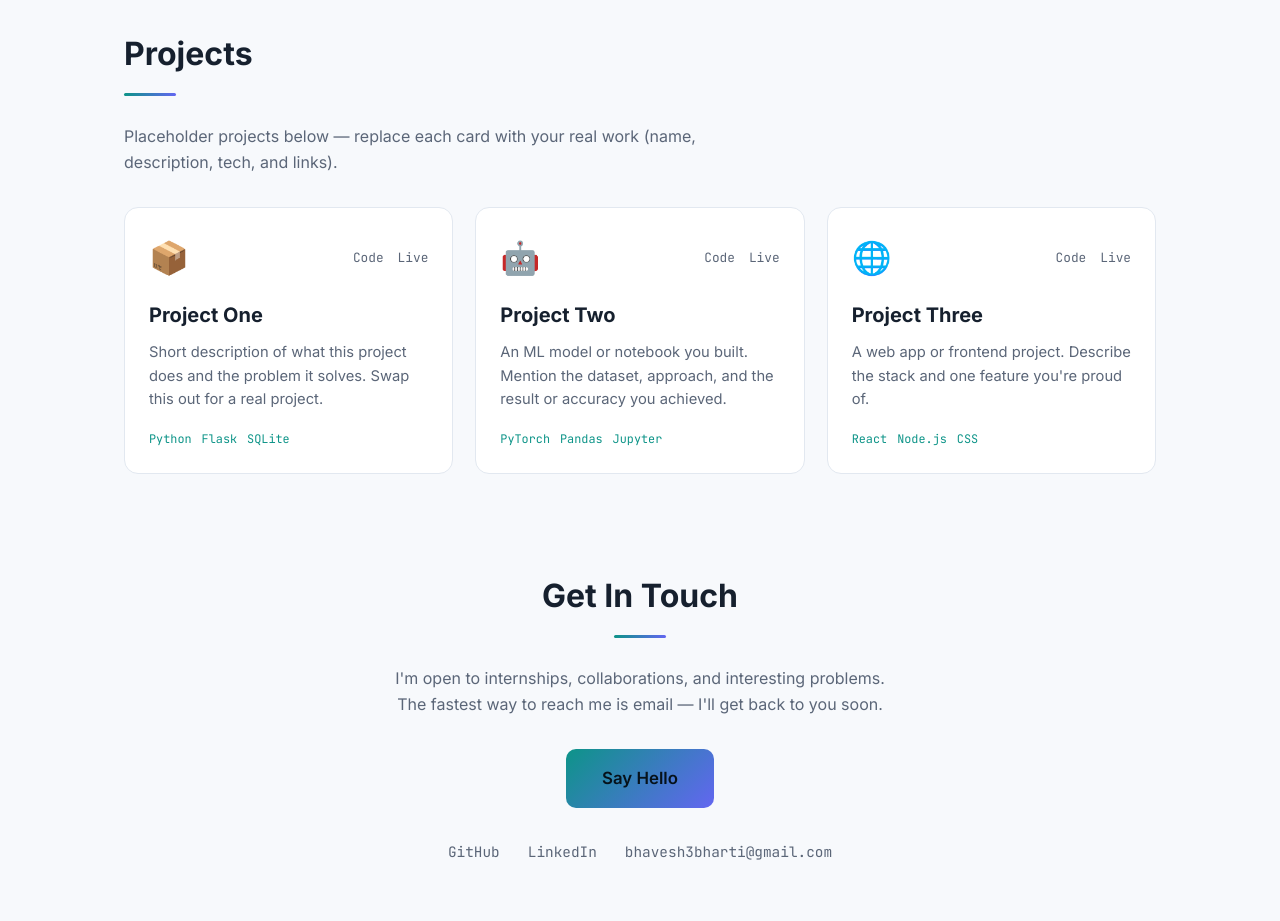
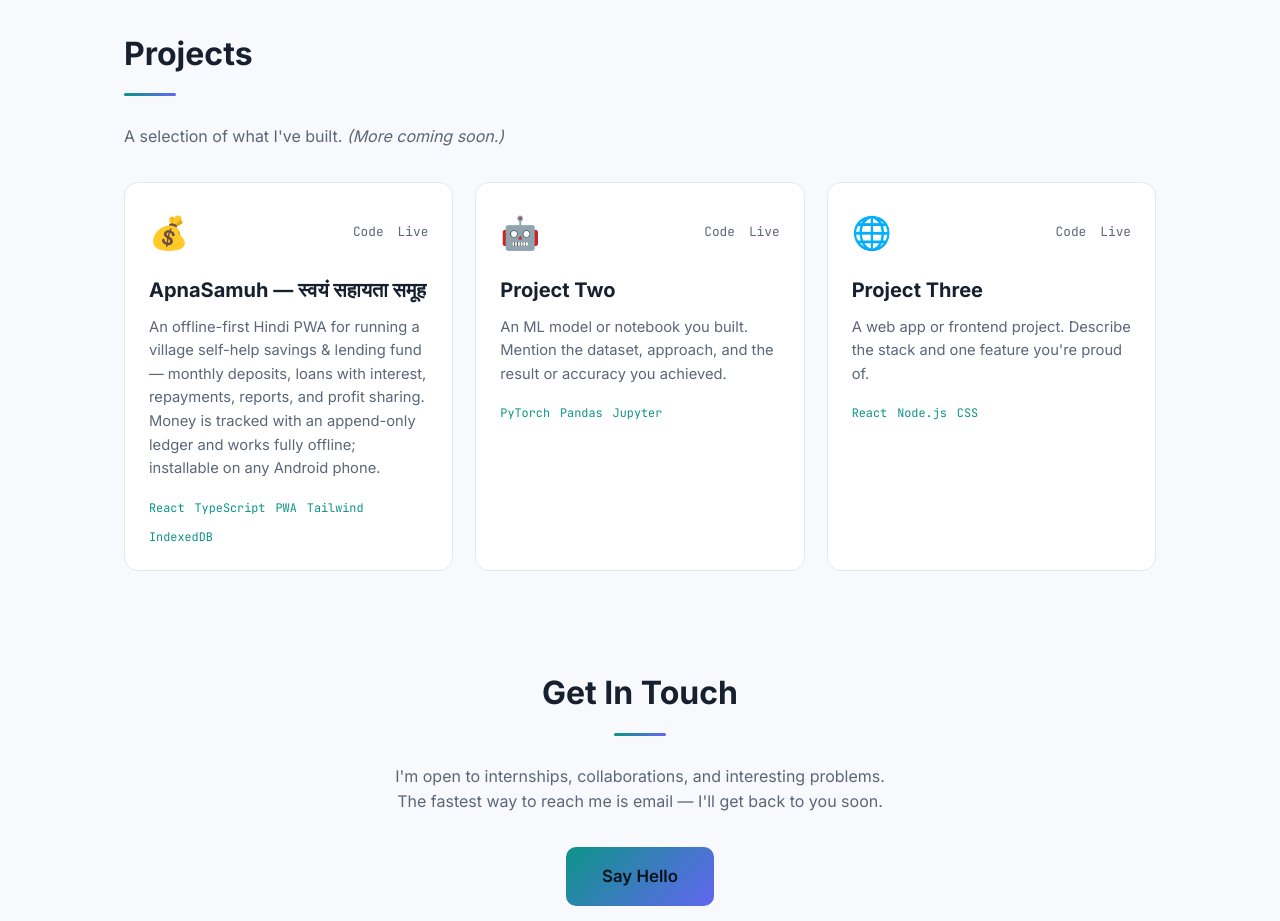
Before and after one commit to justbhavesh/justbhavesh.github.io, a plain HTML site: page index.html in a window 1280 px wide. Shown: the part 1780-2701 px from the top of the page. Drawn offline with Linux system fonts and the light colour scheme.

Commit message:
Add ApnaSamuh as featured project
Replace the first placeholder card with the real ApnaSamuh project —
offline-first Hindi village-fund PWA. Links to the GitHub repo and the
live Netlify app; updates the projects section lead.

Co-Authored-By: Claude Opus 4.8 <noreply@anthropic.com>

```diff
--- a/index.html
+++ b/index.html
@@ -129,25 +129,26 @@
     <section class="section" id="projects">
       <h2 class="section__title">Projects</h2>
       <p class="section__lead">
-        Placeholder projects below — replace each card with your real work
-        (name, description, tech, and links).
+        A selection of what I've built. <em>(More coming soon.)</em>
       </p>
       <div class="projects">
-        <!-- Project card template -->
+        <!-- ApnaSamuh — real project -->
         <article class="card">
           <div class="card__top">
-            <span class="card__icon">📦</span>
+            <span class="card__icon">💰</span>
             <div class="card__links">
-              <a href="#" target="_blank" rel="noopener" aria-label="Repository">Code</a>
-              <a href="#" target="_blank" rel="noopener" aria-label="Live demo">Live</a>
+              <a href="https://github.com/justbhavesh/apnasamuh" target="_blank" rel="noopener" aria-label="Repository">Code</a>
+              <a href="https://apnasamuh.netlify.app" target="_blank" rel="noopener" aria-label="Live demo">Live</a>
             </div>
           </div>
-          <h3 class="card__title">Project One</h3>
+          <h3 class="card__title">ApnaSamuh — स्वयं सहायता समूह</h3>
           <p class="card__desc">
-            Short description of what this project does and the problem it solves.
-            Swap this out for a real project.
+            An offline-first Hindi PWA for running a village self-help savings &amp;
+            lending fund — monthly deposits, loans with interest, repayments, reports,
+            and profit sharing. Money is tracked with an append-only ledger and works
+            fully offline; installable on any Android phone.
           </p>
-          <ul class="card__tags"><li>Python</li><li>Flask</li><li>SQLite</li></ul>
+          <ul class="card__tags"><li>React</li><li>TypeScript</li><li>PWA</li><li>Tailwind</li><li>IndexedDB</li></ul>
         </article>
 
         <article class="card">
```
